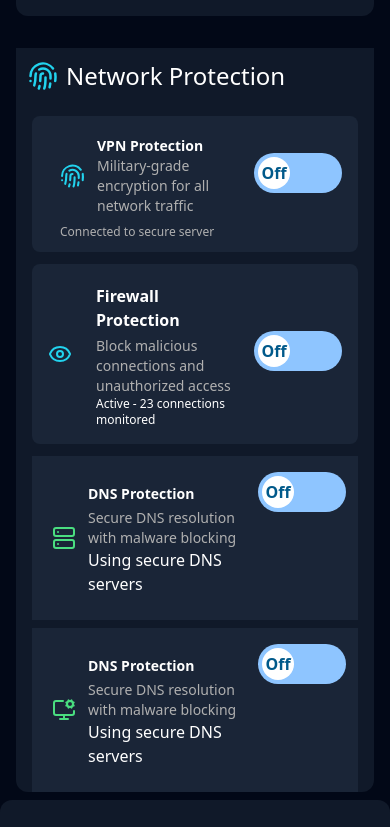
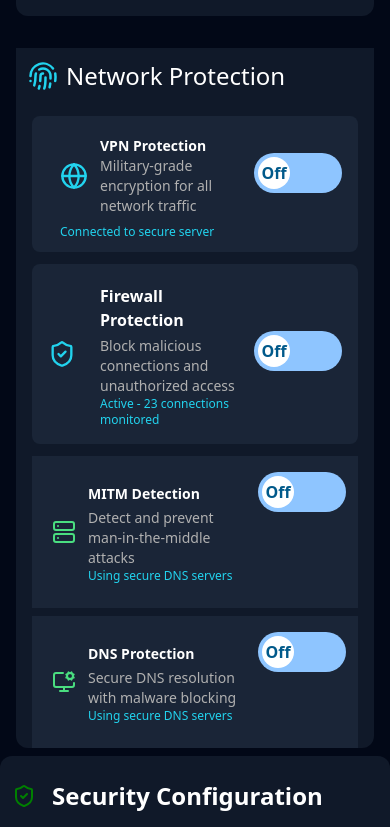
Before and after one commit to faris-dm/DashBoard-Ui, a React (Vite) app: page / in a window 390 px wide. Shown: the part 860-1687 px from the top of the page. Built offline with nearby package versions, Linux system fonts and the light colour scheme.

Commit message:
adding responsive ness

```diff
--- a/src/componts/Network.jsx
+++ b/src/componts/Network.jsx
@@ -10,6 +10,7 @@ import smallError from "./svg3/error2.svg";
 
 import smallProtection from "./svg3/smallProtection.svg";
 import cpu from "./svg3/cpu.svg";
+import Greenpro from "./svg4/Greenpro.svg";
 
 import eye from "./svg3/eye.svg";
 import screen from "./svg3/screen.svg";
@@ -17,19 +18,20 @@ import key from "./svg3/key.svg";
 import global from "./svg4/globe.svg";
 import wifi from "./svg4/wifi.svg";
 import server from "./svg4/server.svg";
+import GreenGlobal from "./svg4/BigGlobal.svg";
 
 function Security() {
   return (
     <>
       <div>
         <div className="  nav flex flex-initial bg-[#0E1629] justify-between items-center px-8 py-5 text-white font-system-ui-500">
-          <div className="menuTitle flex items-center gap-4 cursor-pointer ">
+          <div className="menuTitle flex items-center gap-4 cursor-pointer">
             <img src={menu} alt="" />
             <div>
               <h2 className="text-white text-2xl md py-1 font-bold ">
                 Device Security
               </h2>
-              <p className="  text-[#b0b0b0] text-sm  font-serif md:m-2 ">
+              <p className="  text-[#b0b0b0] text-sm  font-serif md:m-2 sm:px-5 ">
                 Hardware-level protection and biometric authentication
               </p>
             </div>
@@ -116,7 +118,7 @@ function Security() {
                   <div className="py-3">
                     <div className="Auth flex items-center  justify-between  mx-4">
                       <div className=" flex  gap-3 mx-3 my-2 ">
-                        <img src={smallFinger} alt="" />
+                        <img src={GreenGlobal} alt="" />
                         <div className="Finger">
                           <h2 className="text-sm font-bold">VPN Protection</h2>
                           <p className="text-sm text-[#B0B0B0]">
@@ -138,7 +140,7 @@ function Security() {
 
                     <div className="Quality mx-3">
                       <div className="flex justify-between items-center px-4 text-xs ">
-                        <p className=" text-[#b0b0b0] font-serif-system-ui">
+                        <p className=" text-[#22D3EE] font-serif-system-ui text-xs">
                           {" "}
                           Connected to secure server
                         </p>
@@ -149,7 +151,7 @@ function Security() {
                 <div className="option  bg-[#1A2537] mx-4 my-3 py-3 rounded-lg ">
                   <div className=" flex items-center justify-between mx-4">
                     <div className="FaceTitle flex  gap-3">
-                      <img src={eye} alt="" />
+                      <img src={Greenpro} alt="" />
                       <div className="py-1 px-3">
                         <h2 className="  font-bold py-1">
                           Firewall Protection
@@ -157,7 +159,7 @@ function Security() {
                         <p className="text-sm text-[#b0b0b0]">
                           Block malicious connections and unauthorized access
                         </p>
-                        <p className=" text-xs">
+                        <p className=" text-xs text-[#22D3EE]">
                           Active - 23 connections monitored
                         </p>
                       </div>
@@ -181,12 +183,14 @@ function Security() {
                     <img className="" src={server} alt="" />
                     <div>
                       <h2 className=" text-sm font-bold py-1">
-                        DNS Protection
+                        MITM Detection
                       </h2>
                       <p className="text-sm text-[#B0B0B0]">
-                        Secure DNS resolution with malware blocking
+                        Detect and prevent man-in-the-middle attacks
                       </p>
-                      <p>Using secure DNS servers</p>
+                      <p className="text-xs text-[#22D3EE]">
+                        Using secure DNS servers
+                      </p>
                     </div>
                   </div>
                   <div className="dot">
@@ -216,7 +220,9 @@ function Security() {
                       <p className="text-sm text-[#B0B0B0]">
                         Secure DNS resolution with malware blocking
                       </p>
-                      <p>Using secure DNS servers</p>
+                      <p className="text-xs text-[#22D3EE] ">
+                        Using secure DNS servers
+                      </p>
                     </div>
                   </div>
                   <div className="dot">
@@ -335,7 +341,7 @@ function Security() {
             <div className="lg:flex md:flex  items-center justify-between mb-4 sm:block  ">
               <div className="text-center bg-[#1A2537] flex-1 mx-2 rounded-xl py-3  ">
                 <h2 className=" text-[#22D3EE] font-bold text-2xl">256</h2>
-                <p className="text-xs text-[#b0b0b0]">
+                <p className=" text-sm text-[#22D3EE]">
                   Connected to secure server in Netherlands • IP:
                   185.232.xxx.xxx
                 </p>
```
Also changed, not shown: src/componts/svg4/BigGlobal.svg (added), src/componts/svg4/GreenPro.svg (added).
